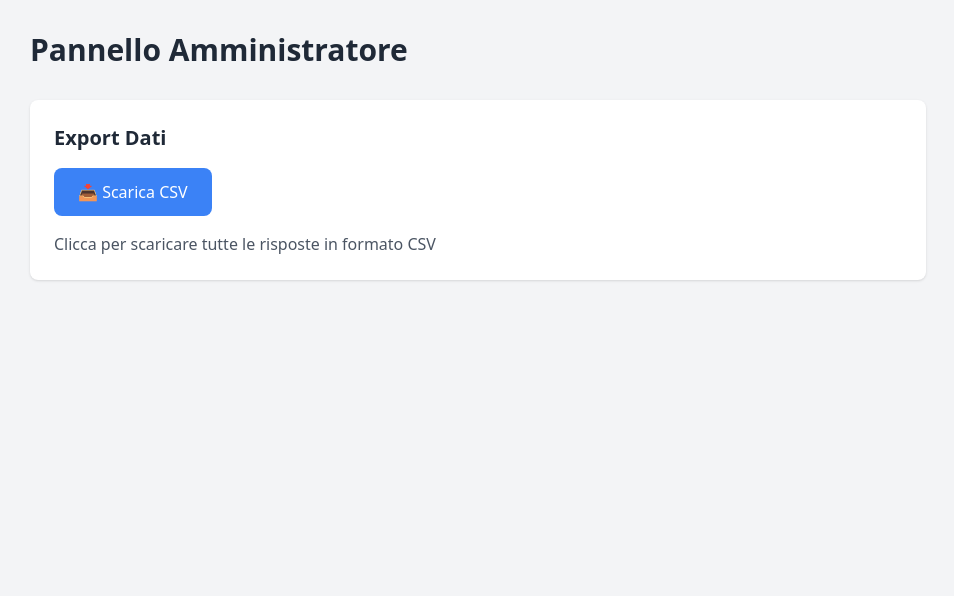
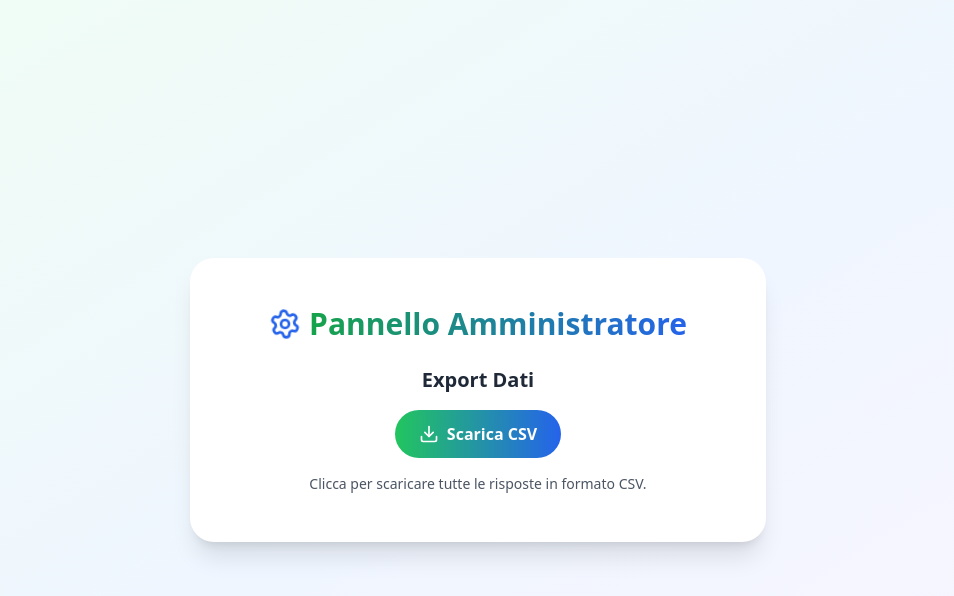
Before and after one commit to vmaretto/QuestionarioAgrifoodtechnew2, a React (Vite) app: page /admin in a window 1280 px wide. Shown: the top 596 px of the page, without its empty margins (162-1116 px from the left). Built offline with nearby package versions, Linux system fonts and the light colour scheme.

Commit message:
modifiche per deploy Vercel

```diff
--- a/src/AdminPanel.tsx
+++ b/src/AdminPanel.tsx
@@ -1,30 +1,58 @@
-import React from "react";
+import React, { useState } from "react";
+import * as Icons from "lucide-react";
 import { questionnaireAPI } from "./api/questionnaire";
 
 const AdminPanel = () => {
-  const handleExportCSV = () => {
-    questionnaireAPI.exportCSV();
+  const [isExporting, setIsExporting] = useState(false);
+  const [exportError, setExportError] = useState<string | null>(null);
+
+  const handleExportCSV = async () => {
+    try {
+      setIsExporting(true);
+      setExportError(null);
+
+      // Se usi API REST:
+      await questionnaireAPI.exportCSV();
+
+      console.log("CSV export triggered.");
+    } catch (error: any) {
+      console.error("Export error:", error);
+      setExportError(error.message || "Errore durante l'esportazione.");
+    } finally {
+      setIsExporting(false);
+    }
   };
 
   return (
-    <div className="min-h-screen bg-gray-100 p-8">
-      <div className="max-w-4xl mx-auto">
-        <h1 className="text-3xl font-bold mb-8">Pannello Amministratore</h1>
+    <div className="min-h-screen bg-gradient-to-br from-green-50 via-blue-50 to-purple-50 flex items-center justify-center px-4">
+      <div className="bg-white rounded-3xl shadow-xl p-8 md:p-12 max-w-xl w-full text-center">
+        <div className="flex justify-center items-center gap-2 mb-6">
+          <Icons.Settings className="w-8 h-8 text-blue-600 animate-spin" />
+          <h1 className="text-3xl font-bold bg-gradient-to-r from-green-600 to-blue-600 bg-clip-text text-transparent">
+            Pannello Amministratore
+          </h1>
+        </div>
 
-        <div className="bg-white rounded-lg shadow p-6">
         <h2 className="text-xl font-semibold mb-4">Export Dati</h2>
 
         <button
           onClick={handleExportCSV}
-            className="bg-blue-500 text-white px-6 py-3 rounded-lg hover:bg-blue-600"
+          disabled={isExporting}
+          className="flex items-center justify-center gap-2 px-6 py-3 rounded-full bg-gradient-to-r from-green-500 to-blue-600 text-white font-semibold hover:shadow-lg transform hover:scale-105 transition-all disabled:opacity-50 disabled:cursor-not-allowed mx-auto"
         >
-            📥 Scarica CSV
+          <Icons.Download className="w-5 h-5" />
+          {isExporting ? "Esportazione in corso..." : "Scarica CSV"}
         </button>
 
-          <p className="mt-4 text-gray-600">
-            Clicca per scaricare tutte le risposte in formato CSV
+        {exportError && (
+          <div className="mt-4 p-4 bg-red-100 text-red-700 rounded-lg">
+            Errore: {exportError}
+          </div>
+        )}
+
+        <p className="text-sm text-gray-600 mt-4">
+          Clicca per scaricare tutte le risposte in formato CSV.
         </p>
-        </div>
       </div>
     </div>
   );
--- a/src/App.tsx
+++ b/src/App.tsx
@@ -548,9 +548,10 @@ const AgriFoodQuestionario = () => {
           {currentSection === 3 && selectedTrends.length > 0 && (
             <div className="bg-white rounded-3xl shadow-xl p-8">
               {(() => {
-                const currentTrend = trends.find(
-                  (t) => t.id === selectedTrends[currentTrendIndex]
-                );
+                const currentTrend =
+                  trends.find(
+                    (t) => t.id === selectedTrends[currentTrendIndex]
+                  ) ?? null;
                 return (
                   <>
                     <div className="mb-6">
@@ -563,7 +564,7 @@ const AgriFoodQuestionario = () => {
                           </div>
                           <div>
                             <h2 className="text-2xl font-bold">
-                              {currentTrend.name}
+                              {currentTrend?.name}
                             </h2>
                             <p className="text-gray-600">
                               Trend {currentTrendIndex + 1} di{" "}
@@ -610,7 +611,7 @@ const AgriFoodQuestionario = () => {
                                   )
                                 }
                                 className={`flex-1 py-3 rounded-lg transition-all ${
-                                  formData.trendDetails[currentTrend.id]
+                                  formData.trendDetails[currentTrend?.id]
                                     ?.familiarita === level
                                     ? "bg-gradient-to-r from-blue-500 to-purple-500 text-white shadow-lg transform scale-105"
                                     : "bg-white border-2 border-gray-200 hover:border-gray-300"
@@ -632,7 +633,7 @@ const AgriFoodQuestionario = () => {
                               type="checkbox"
                               className="mr-3"
                               checked={
-                                formData.trendDetails[currentTrend.id]
+                                formData.trendDetails[currentTrend?.id]
                                   ?.esempi || false
                               }
                               onChange={(e) =>
@@ -652,7 +653,7 @@ const AgriFoodQuestionario = () => {
                               type="checkbox"
                               className="mr-3"
                               checked={
-                                formData.trendDetails[currentTrend.id]
+                                formData.trendDetails[currentTrend?.id]
                                   ?.aggiornamento || false
                               }
                               onChange={(e) =>
@@ -696,7 +697,7 @@ const AgriFoodQuestionario = () => {
                                   )
                                 }
                                 className={`flex-1 py-3 rounded-lg transition-all ${
-                                  formData.trendDetails[currentTrend.id]
+                                  formData.trendDetails[currentTrend?.id]
                                     ?.rilevanza === level
                                     ? "bg-gradient-to-r from-green-500 to-emerald-500 text-white shadow-lg transform scale-105"
                                     : "bg-white border-2 border-gray-200 hover:border-gray-300"
@@ -716,7 +717,7 @@ const AgriFoodQuestionario = () => {
                             <select
                               className="w-full p-3 border-2 border-gray-200 rounded-lg focus:border-green-500 focus:outline-none"
                               value={
-                                formData.trendDetails[currentTrend.id]
+                                formData.trendDetails[currentTrend?.id]
                                   ?.orizzonte || ""
                               }
                               onChange={(e) =>
@@ -742,7 +743,7 @@ const AgriFoodQuestionario = () => {
                             <select
                               className="w-full p-3 border-2 border-gray-200 rounded-lg focus:border-green-500 focus:outline-none"
                               value={
-                                formData.trendDetails[currentTrend.id]
+                                formData.trendDetails[currentTrend?.id]
                                   ?.budget || ""
                               }
                               onChange={(e) =>
@@ -767,9 +768,9 @@ const AgriFoodQuestionario = () => {
                     </div>
 
                     {/* Barriere (shown only if rilevanza >= 4 or orizzonte <= 2 anni) */}
-                    {(formData.trendDetails[currentTrend.id]?.rilevanza >= 4 ||
+                    {(formData.trendDetails[currentTrend?.id]?.rilevanza >= 4 ||
                       ["12mesi", "1-2anni"].includes(
-                        formData.trendDetails[currentTrend.id]?.orizzonte
+                        formData.trendDetails[currentTrend?.id]?.orizzonte
                       )) && (
                       <div className="p-6 bg-gradient-to-r from-orange-50 to-red-50 rounded-2xl">
                         <h3 className="font-semibold mb-4 flex items-center gap-2">
@@ -794,7 +795,7 @@ const AgriFoodQuestionario = () => {
                                     )
                                   }
                                   className={`flex-1 py-2 rounded transition-all text-sm ${
-                                    formData.trendDetails[currentTrend.id]
+                                    formData.trendDetails[currentTrend?.id]
                                       ?.competenze === level
                                       ? "bg-orange-500 text-white"
                                       : "bg-white border border-gray-200"
@@ -821,7 +822,7 @@ const AgriFoodQuestionario = () => {
                                     )
                                   }
                                   className={`flex-1 py-2 rounded transition-all text-sm ${
-                                    formData.trendDetails[currentTrend.id]
+                                    formData.trendDetails[currentTrend?.id]
                                       ?.funding === level
                                       ? "bg-red-500 text-white"
                                       : "bg-white border border-gray-200"
```
Lines whose indentation alone changed are shown as unchanged.
